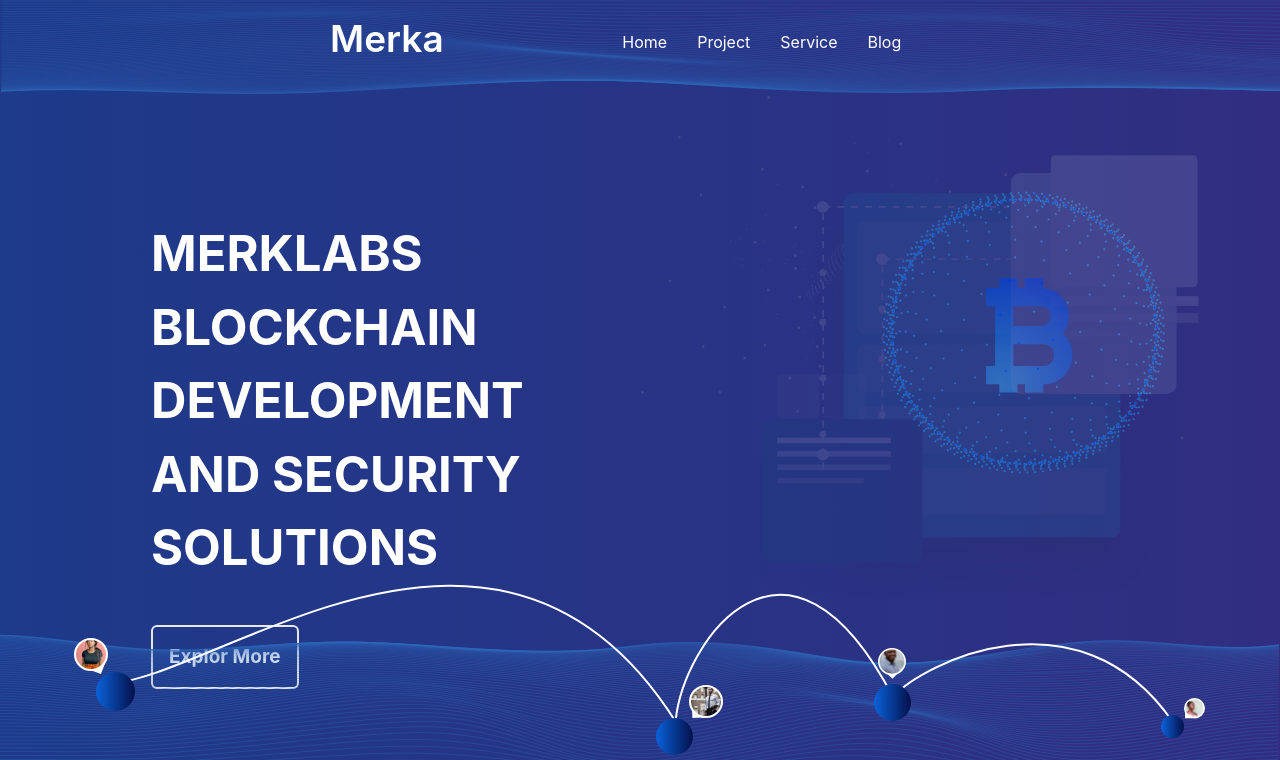
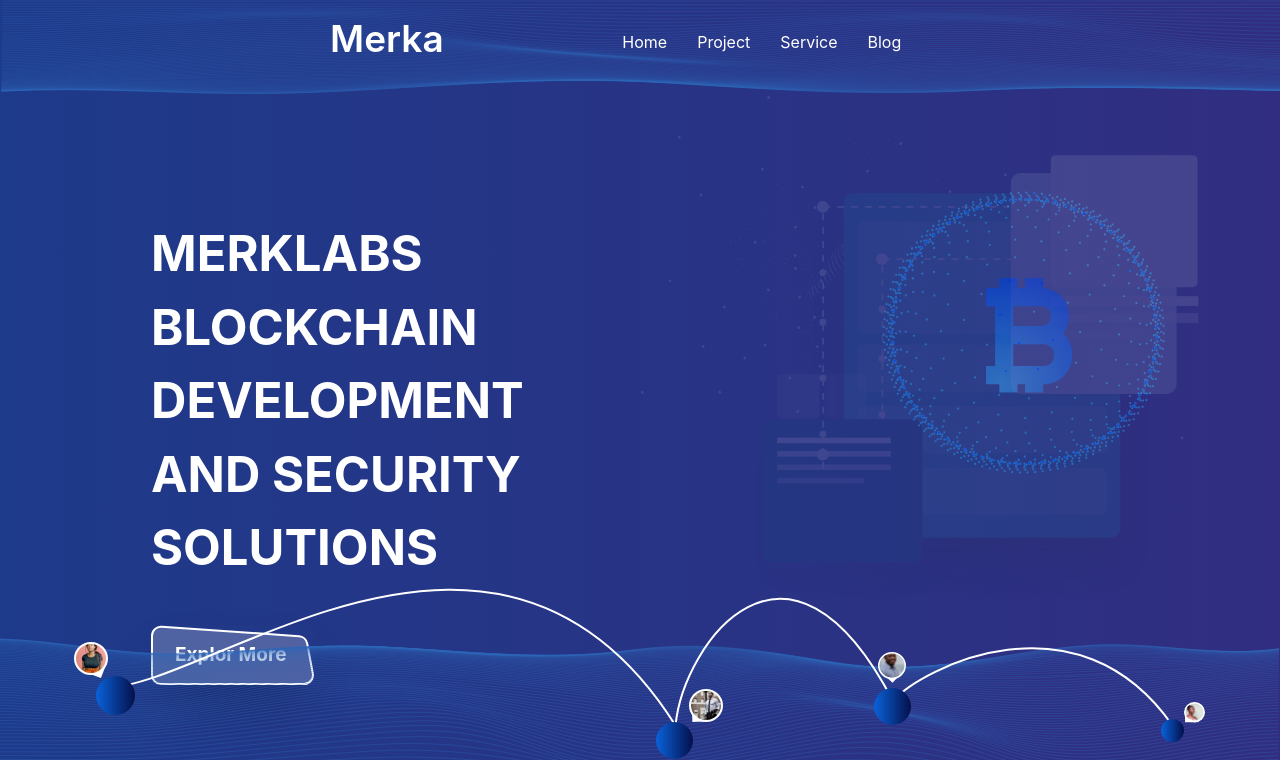
Before and after one commit to simantaray/merka-landingsite, a React (Create React App) app: page / in a window 1280 px wide. Shown: the top 760 px of the page. Built offline with nearby package versions, Linux system fonts and the light colour scheme.

Commit message:
fixed : button

```diff
--- a/src/App.js
+++ b/src/App.js
@@ -1,4 +1,4 @@
-import Partner from "./Components/Partner";
+
 import ExHome from "./Pages/ExHome";
 import Home from "./Pages/Home";
 import JoinUs from "./Pages/JoinUs";
@@ -9,7 +9,6 @@ export default function App() {
   return (
     <div className="overflow-hidden">
       <Home />
-      <Partner />
       <ExHome />
       <MaintenceHome />
       <ReadArticle />
--- a/src/Pages/Home.js
+++ b/src/Pages/Home.js
@@ -1,22 +1,35 @@
-import React from 'react'
-import Header from '../Components/Header'
-
+import React from "react";
+import Header from "../Components/Header";
+import Partner from "../Components/Partner";
 export default function Home() {
   return (
-    <div className="bg-gradient-to-r from-blue-900 to-indigo-900 h-[100vh] w-[100vw] bg-cover text-white " >
-        <Header />
-        <div className='flex justify-center'>
-            <div className=' w-[50vw] pl-[150px] pt-[120px] pr-[100px] m-[1px]'>
-                <h1 className='text-[49px] font-bold'>MERKLABS BLOCKCHAIN DEVELOPMENT AND SECURITY SOLUTIONS</h1>
-                <button className='rounded-md border-2 border-white-100 p-4 font-bold text-[19px] mt-10'> Explor More</button>
-            </div>
-            <div className='w-[50vw]'>
-                <img src="/bitcoin.svg" alt="" />
-            </div>
+    <div className="bg-gradient-to-r from-blue-900 to-indigo-900 h-[100vh] w-[100vw] bg-cover text-white ">
+      <Header />
+      <div className="flex justify-center">
+        <div className=" w-[50vw] pl-[150px] pt-[120px] pr-[100px] m-[1px]">
+          <h1 className="md:text-[30px] xl:text-[49px] font-bold">
+            MERKLABS BLOCKCHAIN DEVELOPMENT AND SECURITY SOLUTIONS
+          </h1>
+          <button className=" relative rounded-md  border-white-100 p-0 font-bold text-[19px] mt-10">
+          <img className="shadow-2xl" src="/button.svg" alt="" />
+            <h1 className="absolute top-4 left-6">Explor More</h1>
+          </button>
         </div>
-        <div className="relative mt-[-60px] bg-[url('/public/hero-bg.svg')] h-[150px] w-[100vw] bg-cover">
-            <img className='absolute top-[-80px] left-0 right-0 bottom-0 m-auto ' src="/HeroWaves.svg" alt="" />
+        <div className="w-[50vw]">
+          <img src="/bitcoin.svg" alt="" />
         </div>
+      </div>
+      <div className="relative xl:bottom-14 md:bottom-[-150px] bg-[url('/public/hero-bg.svg')] h-[150px] w-[100vw] bg-cover ">
+        <img
+          className="absolute top-[-80px] left-0 right-0 bottom-0 m-auto  "
+          src="/HeroWaves.svg"
+          alt=""
+        />
+      </div>
+      <div className="relative xl:top-[-35px] md:top-[150px]">
+          <Partner />
+      </div>
+
     </div>
-  )
+  );
 }
--- a/src/Pages/JoinUs.js
+++ b/src/Pages/JoinUs.js
@@ -19,8 +19,8 @@ export default function JoinUs() {
               are you waiting for ,come and be a part of the merklabs family,
               because we are here always for you.
             </p>
-            <button className=" relative rounded-md  border-white-100 p-4 font-bold text-[19px] mt-10">
-              <img src="/button.svg" alt="" />
+            <button className=" relative rounded-md  border-white-100 p-4 font-bold text-[19px] mt-10 ">
+              <img className="shadow-2xl" src="/button.svg" alt="" />
               <h1 className="absolute top-8 right-12">Explor More</h1>
             </button>
           </div>
@@ -31,7 +31,7 @@ export default function JoinUs() {
               <li className="pr-[30px]">Curl</li>
             </ul>
             <img
-              className=" w-[70vw] h-[400px] p-1"
+              className=" w-[70vw] h-[400px] p-1 "
               src="/codesnip.svg"
               alt=""
             />
```
Also changed, not shown: public/cricle.svg (added), public/profile.svg (added).
